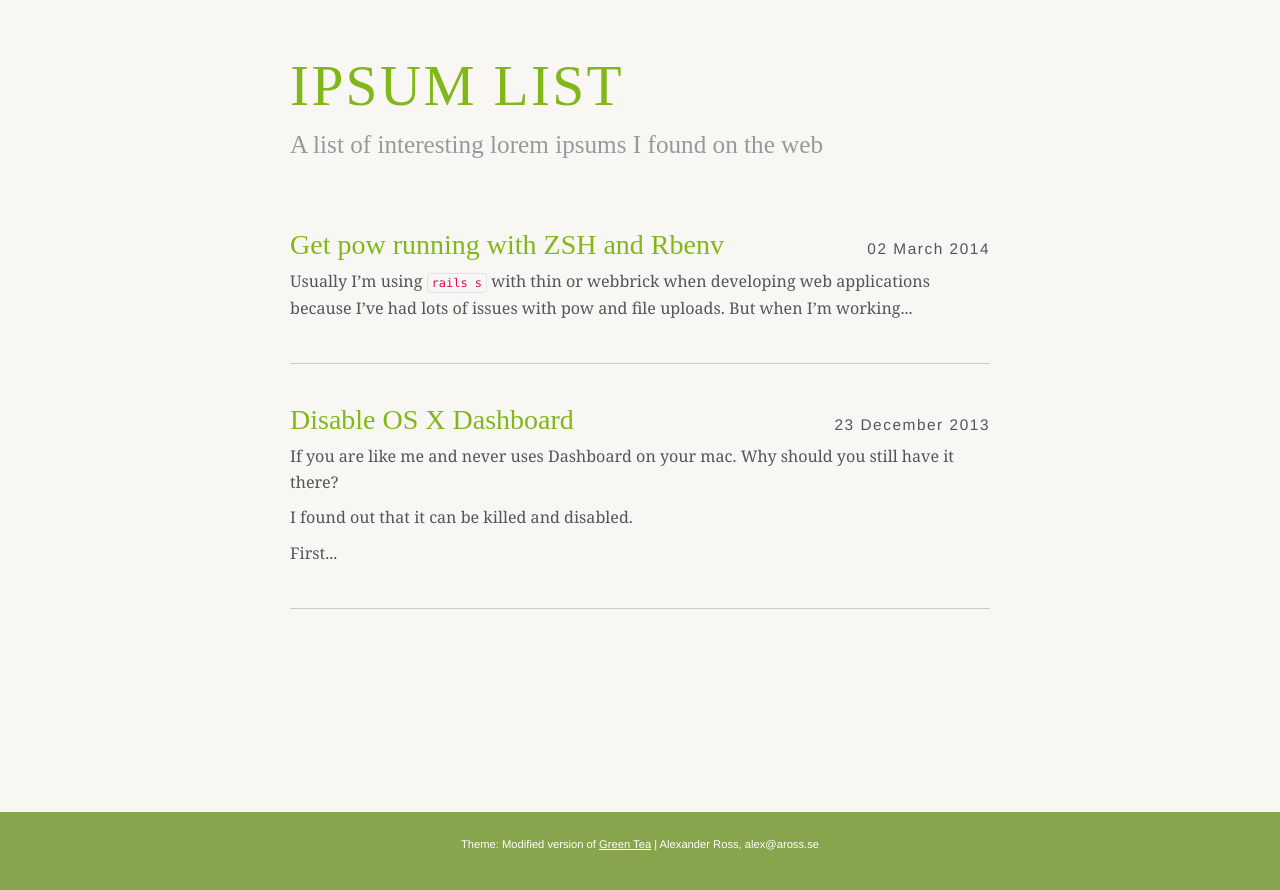
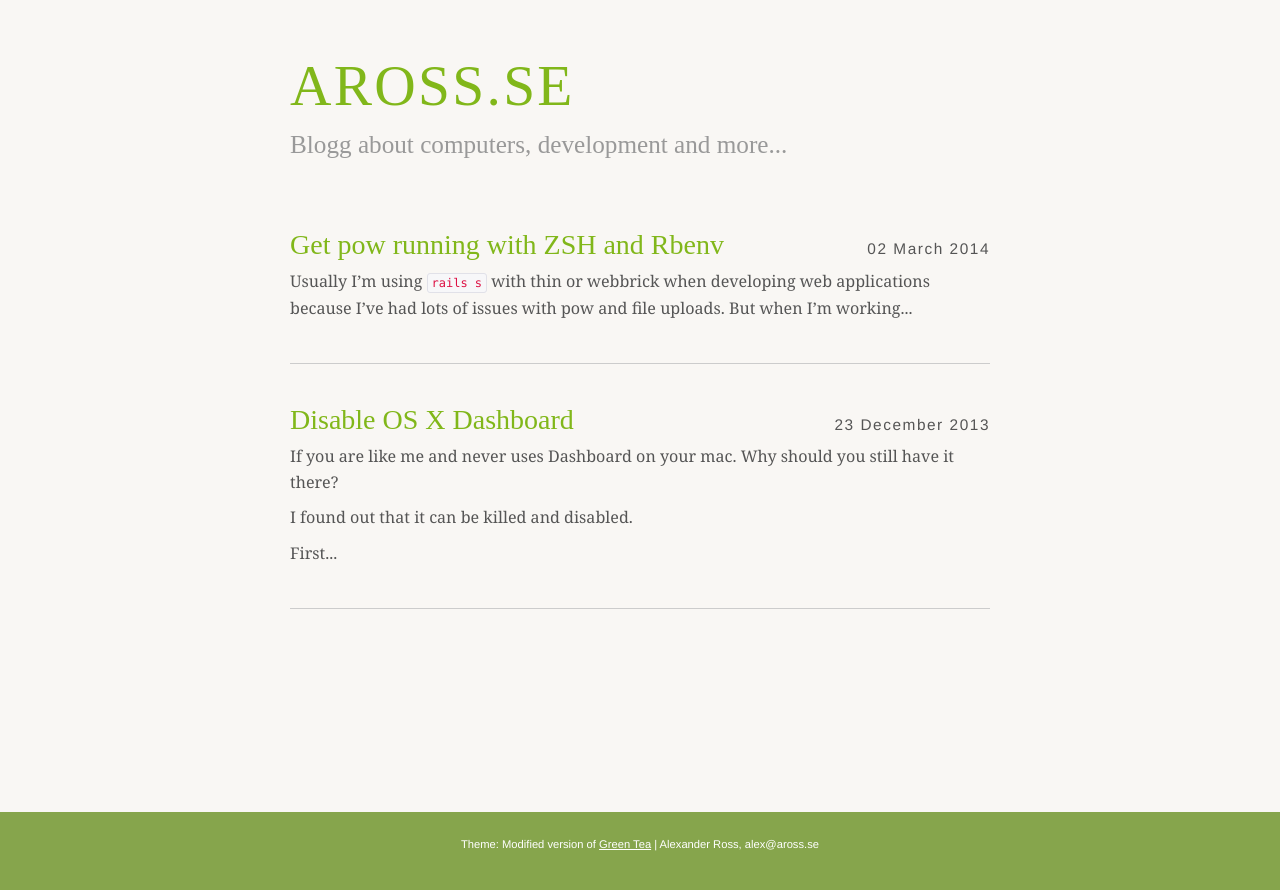
Before and after one commit to alex-ross/alex-ross.github.io, a Jekyll site: the page built from index.html, in a window 1280 px wide. Shown: the top 890 px of the page. Built offline with Jekyll 4.4.1, drawn with Linux system fonts in a browser that asks for light colours; some web fonts are replaced; Markdown is read by kramdown in place of the engine named in the settings; the list of posts is cut into pages by our own code.

Commit message:
Fixes title

```diff
--- a/index.html
+++ b/index.html
@@ -6,8 +6,8 @@ title: Mainpage
   <section class="container">
     <div class="row-fluid">
       <section class="content">
-        <h1>Ipsum List</h1>
-        <div class="sub-title">A list of interesting lorem ipsums I found on the web</div>
+        <h1>Aross.se</h1>
+        <div class="sub-title">Blogg about computers, development and more...</div>
       </section>
       <ul class="entries">
         {% for post in paginator.posts %}
```
Also changed, not shown: 1 other file.
